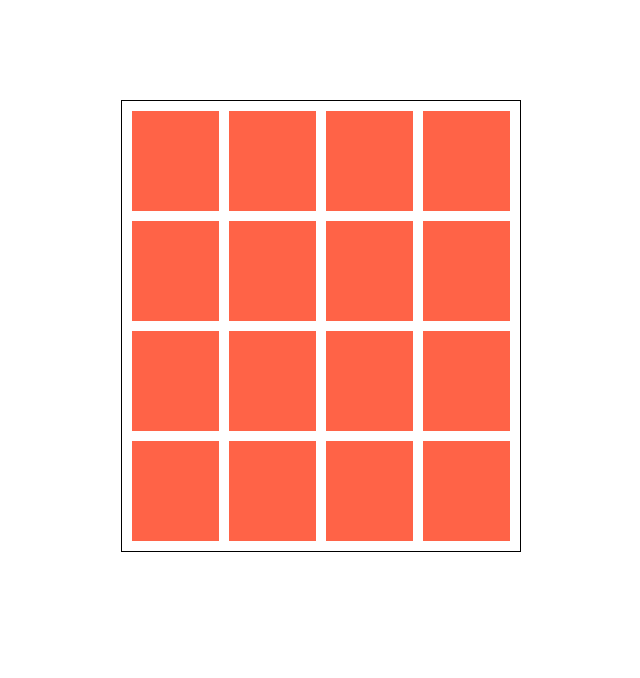
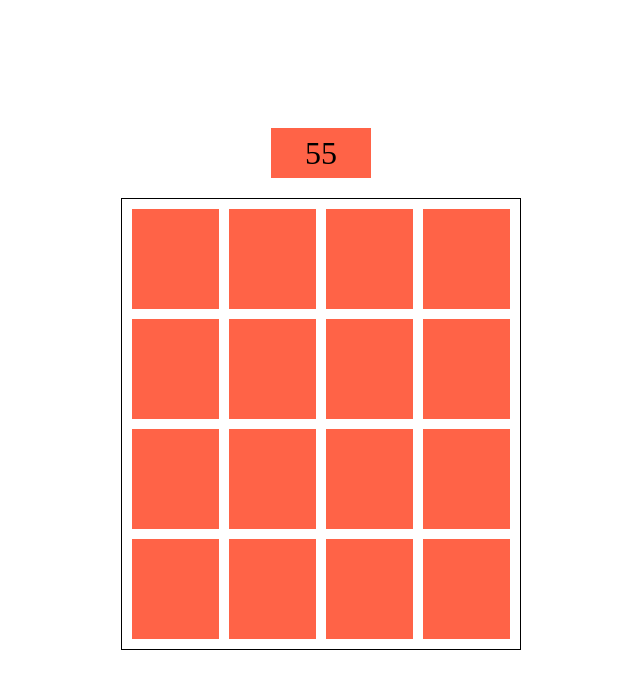
Before and after one commit to NemanjaCakic/Match2Game, a website: page src/game.html in a window 1280 px wide. Shown: the whole page, without its empty margins (319-959 px from the left). Drawn offline with nearby package versions, Linux system fonts and the light colour scheme; files that its build step writes are made by us from their sources.

Commit message:
Added timer and posibility to lose

```diff
--- a/src/game.html
+++ b/src/game.html
@@ -8,10 +8,14 @@
 </head>
 
 <body>
-	<div class="game-wrap cf" id="game-wrap">
+	<div class="container">
 
+
+		<div class="game-timer" id="game-timer">59 s</div>
+		<div class="game-wrap cf" id="game-wrap">
+
+		</div>
 	</div>
-
 <script id="cards-template" type="text/x-handlebars-template">
 		{{#each this}}
 		 	<div class="card">
--- a/src/js/game.js
+++ b/src/js/game.js
@@ -6,6 +6,7 @@
 		tiles : [],
 		cardOpened : false,
 		cardsLen : 0,
+		timeLeft: 60,
 
 		renderGame: function() {
 			cards = [
@@ -76,12 +77,18 @@
 		},
 
 
-		showWin: function () {
-			var that = this;
+		finishedGame: function (lose) {
+			var that = this
+				statusVal = 'You Win';
 
 			var template = Handlebars.compile(document.getElementById('win-template').innerHTML);
+
+			if (lose === true) {
+				statusVal = 'You Lose';
+			}
+
 			var temp = template({
-				'status': 'You Win',
+				'status': statusVal,
 			});
 
 			// we are appending string so we use insertAdjacentHTML
@@ -121,7 +128,7 @@
 							that.tiles = [];
 
 							if (that.cardsLen === that.tilesScored.length) {
-								that.showWin();
+								that.finishedGame();
 							}
 
 						} else {
@@ -142,13 +149,39 @@
 
 		},
 
+		startTimer: function() {
+			var that = this,
+				timer = document.getElementById('game-timer'),
+				interval;
+
+			timer.innerHTML = that.timeLeft;
+
+		function startInterval() {
+				interval = setInterval(updateTime, 1000);
+			}
+
+		function updateTime() {
+			that.timeLeft -= 1;
+			timer.innerHTML = that.timeLeft;
+
+			if (that.timeLeft === 0) {
+				clearInterval(interval);
+				that.finishedGame(true);
+			}
+		}
+
+		startInterval();
+	},
+
 	startOver: function() {
 		this.gameWrap.innerHTML = '';
+		this.timeLeft = 60;
 		this.init();
 	},
 	init : function () {
 		this.renderGame();
 		this.handleEvents();
+		this.startTimer();
 	}
 };
 
--- a/src/scss/game.scss
+++ b/src/scss/game.scss
@@ -25,13 +25,19 @@
   clear: both;
 }
 
+.container {
+	width: 100%;
+	margin: 0 auto;
+	text-align: center;
+}
+
 
 .game-wrap ::selection {
     background: transparent;
 }
 
 .game-wrap {
-		margin: 100px auto 0;
+	margin: 20px auto;
 	text-align: center;
 	width: 400px;
 	max-width: 100%;
@@ -147,3 +153,13 @@
 	position:relative;
 	top:1px;
 }
+
+.game-timer {
+	background: tomato;
+	color: black;
+	width: 100px;
+	height: 50px;
+	line-height: 50px;
+	font-size: 2em;
+	margin: 10% auto 0;
+}
```
Also changed, not shown: build/game.css, build/game.html, build/game.js. Lines whose indentation alone changed are shown as unchanged.
